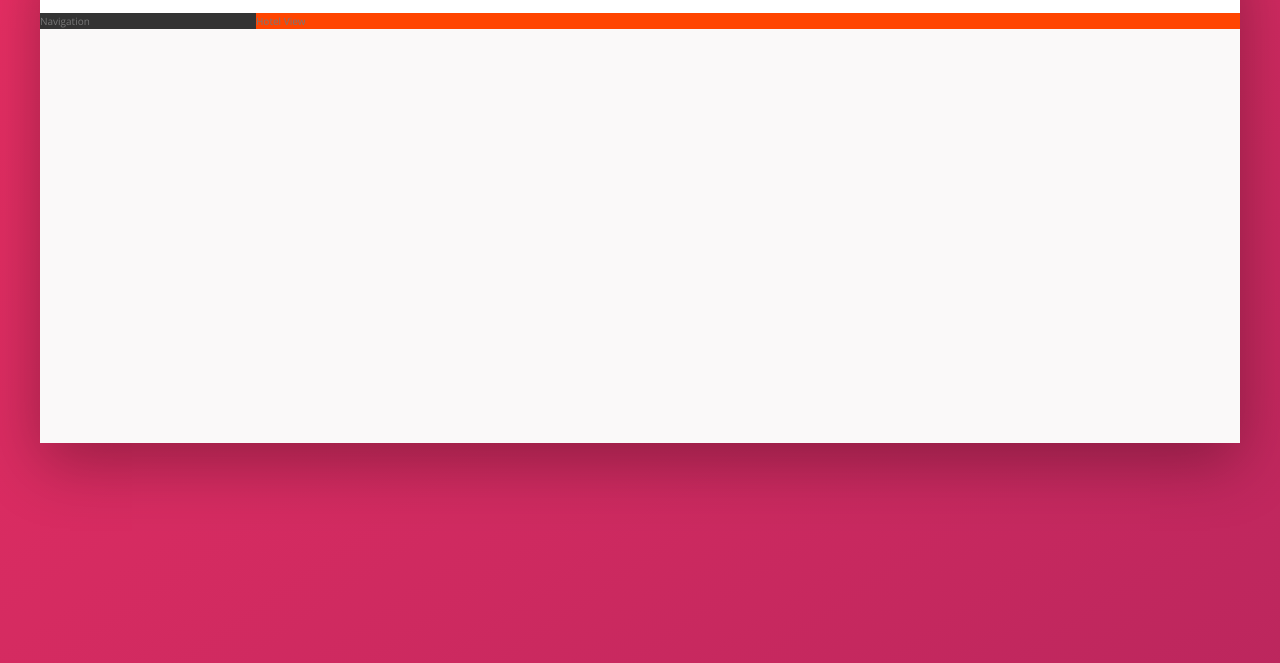
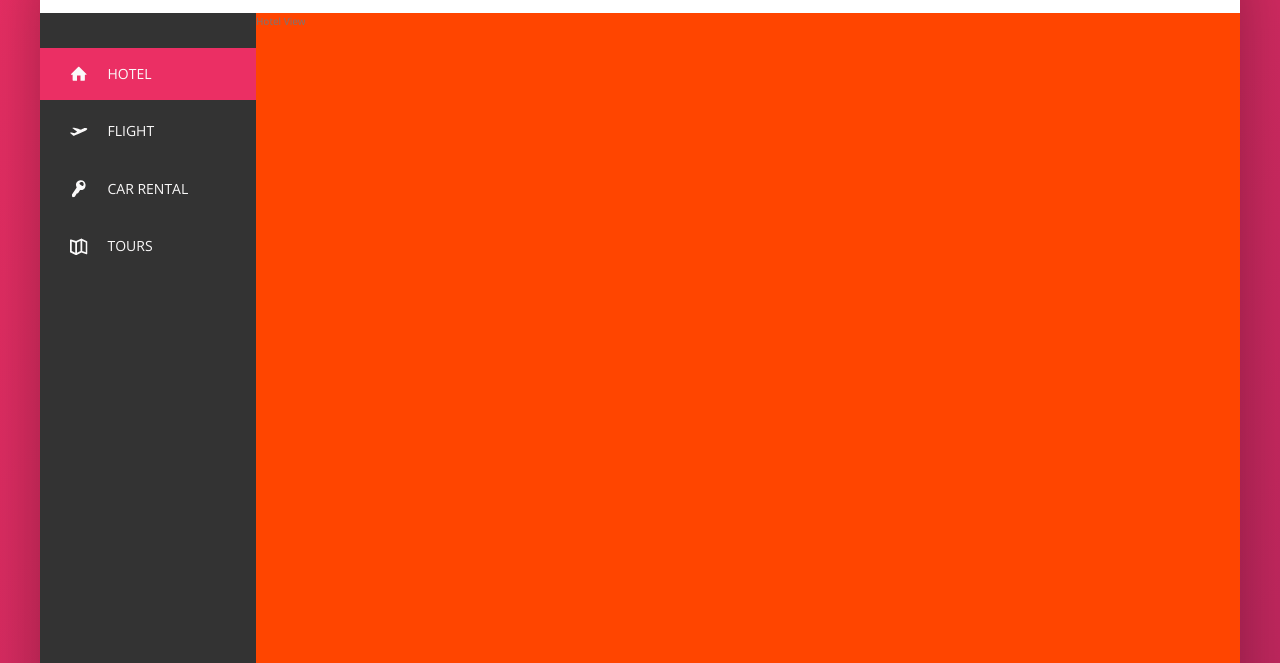
Before and after one commit to k1863/xplor, a website: page index.html in a window 1280 px wide. Shown: the part 137-800 px from the top of the page. Drawn offline with nearby package versions, Linux system fonts and the light colour scheme.

Commit message:
added a side-nav section with animated pseudo elements on hover

```diff
--- a/index.html
+++ b/index.html
@@ -35,7 +35,6 @@
             <svg class="user-nav__icon">
               <use xlink:href="img/sprite.svg#icon-bookmark"></use>
             </svg>
-
             <span class="user-nav__notification">7</span>
           </div>
           <div class="user-nav__icon-box">
@@ -52,7 +51,43 @@
       </header>
 
       <div class="content">
-        <nav class="sidebar">Navigation</nav>
+        <nav class="sidebar">
+          <ul class="side-nav">
+            <li class="side-nav__item side-nav__item--active">
+              <a href="#" class="side-nav__link">
+                <svg class="side-nav__icon">
+                  <use xlink:href="img/sprite.svg#icon-home"></use>
+                </svg>
+                <span>Hotel</span>
+              </a>
+            </li>
+            <li class="side-nav__item">
+              <a href="#" class="side-nav__link">
+                <svg class="side-nav__icon">
+                  <use xlink:href="img/sprite.svg#icon-aircraft-take-off"></use>
+                </svg>
+                <span>Flight</span>
+              </a>
+            </li>
+            <li class="side-nav__item">
+              <a href="#" class="side-nav__link">
+                <svg class="side-nav__icon">
+                  <use xlink:href="img/sprite.svg#icon-key"></use>
+                </svg>
+                <span>Car rental</span>
+              </a>
+            </li>
+            <li class="side-nav__item">
+              <a href="#" class="side-nav__link">
+                <svg class="side-nav__icon">
+                  <use xlink:href="img/sprite.svg#icon-map"></use>
+                </svg>
+                <span>Tours</span>
+              </a>
+            </li>
+          </ul>
+          <div class="legal">&copy; 2020 by XPLOR. All rights reserved</div>
+        </nav>
         <main class="hotel-view">Hotel View</main>
       </div>
     </div>
--- a/sass/_component.scss
+++ b/sass/_component.scss
@@ -111,3 +111,72 @@
     margin-right: 1rem;
   }
 }
+
+//////////////////////
+//SIDE NAVIGATION
+
+.side-nav {
+  font-size: 1.4rem;
+  list-style: none;
+  margin-top: 3.5rem;
+
+  &__item {
+    position: relative;
+
+    &:not(:last-child) {
+      margin-bottom: 0.5rem;
+    }
+  }
+
+  &__item::before {
+    content: "";
+    position: absolute;
+    top: 0;
+    left: 0;
+    height: 100%;
+    width: 3px;
+    background-color: var(--color-primary);
+    transform: scaleY(0);
+    transition: transform 0.2s, width cubic-bezier(1, 0, 0, 1) 0.2s,
+    background-color .1s;
+  }
+
+  &__item:hover::before,
+  &__item--active::before {
+    transform: scaleY(1);
+    width: 100%;
+  }
+
+  &__item:active::before{
+      background-color: var(--color-primary-light);
+  }
+  &__link:link,
+  &__link:visited {
+    color: var(--color-grey-light-1);
+    text-decoration: none;
+    text-transform: uppercase;
+    display: block;
+    padding: 1.5rem 3rem;
+    display: flex;
+    align-items: center;
+    z-index: 10;
+    position: relative;
+  }
+
+  &__icon {
+    width: 1.75rem;
+    height: 1.75rem;
+    margin-right: 2rem;
+    fill: currentColor;
+  }
+}
+
+//////////////////////
+//LEGAL TEXT
+
+.legal {
+  font-size: 1.2rem;
+  color: var(--color-grey-light-4);
+  text-align: center;
+  padding: 2.5rem;
+}
--- a/sass/_layout.scss
+++ b/sass/_layout.scss
@@ -23,10 +23,16 @@
 .sidebar {
   background-color: var(--color-grey-dark-1);
   flex: 0 0 18%;
+      display: flex;
+    flex-direction: column;
+    justify-content: space-between;
 }
 
 .hotel-view {
   background-color: #fff;
+  flex: 1;
+
+  //Test
+  height: 80rem;
   background-color: orangered;
-  flex: 1;
 }
```
Also changed, not shown: css/style.comp.css.
